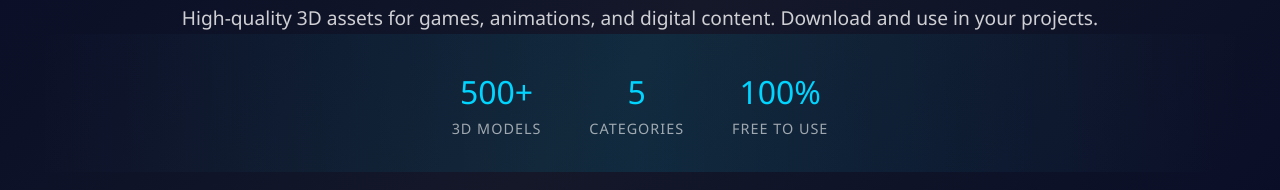
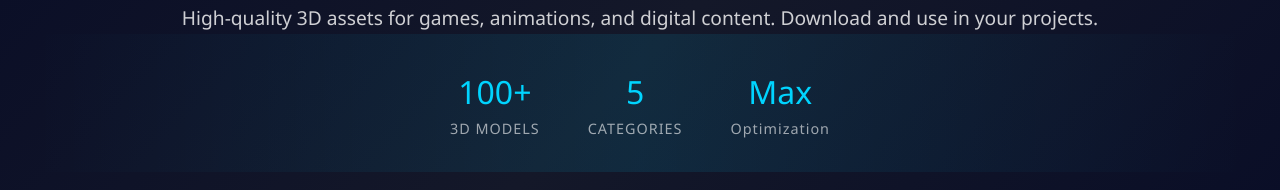
Before and after one commit to IbrahimAhmed413/ZeroWaveLabs, a React (Create React App) app: page /models in a window 1280 px wide. Shown: the part 144-334 px from the top of the page. Built offline with nearby package versions, Linux system fonts and the light colour scheme.

Commit message:
feat: done with little changes

```diff
--- a/src/components/Footer.js
+++ b/src/components/Footer.js
@@ -129,15 +129,15 @@ export default function Footer() {
 
         <div className="footer-column">
           <h4 style={{marginBottom:"1rem"}}>Services</h4>
-          <div className="footer-links"><a href="#">Cloud Solutions</a><a href="#">AI & ML</a><a href="#">Cybersecurity</a><a href="#">Data analytics</a><a href="#">DevOps</a></div>
+          <div className="footer-links"><a href="/services">Cloud Solutions</a><a href="/services">AI & ML</a><a href="/services">Cybersecurity</a><a href="/services">Data analytics</a><a href="/services">DevOps</a></div>
         </div>
         <div className="footer-column">
           <h4 style={{marginBottom:"1rem"}}>Company</h4>
-          <div className="footer-links"><a href="#">About Us</a><a href="#">Portfolio</a><a href="#">Team</a><a href="#">Careers</a><a href="#">Blogs</a></div>
+          <div className="footer-links"><a href="/#portfolio">About Us</a><a href="/#portfolio">Portfolio</a><a href="#">Team</a><a href="#"></a><a href="#"></a></div>
         </div>
         <div className="footer-column">
           <h4 style={{marginBottom:"1rem"}}>Resources</h4>
-          <div className="footer-links"><a href="#">Documentation</a><a href="#">Case Studies</a><a href="#">White Papers</a><a href="#">Support</a><a href="#">Contact</a></div>
+          <div className="footer-links"><a href="/models">3D Models</a><a href="/tempelates">Tempelates</a><a href="/tools">Tools</a><a href="#"></a><a href="#"></a></div>
         </div>
       </div>
       <div className="footer-bottom"><p>© 2025 ZeroWaveLabs. All rights reserved.</p></div>
--- a/src/components/Portfolio.js
+++ b/src/components/Portfolio.js
@@ -21,7 +21,7 @@ export default function Portfolio() {
   return (
     <section id="portfolio" className="portfolio">
       <div className="section-header container">
-        <p style={{ fontSize: '40px' }}>
+        <p style={{ fontSize: '40px' }} id='portfolio'>
           Our <span className="highlight" style={{ color: "#00d4ff" }}>Project Portfolio</span>
         </p>
         <p>Real-world solutions we've delivered for our clients</p>
--- a/src/pages/Models.jsx
+++ b/src/pages/Models.jsx
@@ -8,9 +8,9 @@ export default function Models() {
                 </h1>
                 <p className="writing">High-quality 3D assets for games, animations, and digital content. Download and use in your projects.</p>
                <div className="stats">
-                 <div className="stats_main"><p>500+</p><p className="changep">3D MODELS</p></div>
+                 <div className="stats_main"><p>100+</p><p className="changep">3D MODELS</p></div>
                     <div className="stats_main"><p>5</p><p className="changep">CATEGORIES</p></div>
-                    <div className="stats_main"><p>100%</p><p className="changep">FREE TO USE</p></div>
+                    <div className="stats_main"><p>Max</p><p className="changep">Optimization</p></div>
                </div>
             </div>
             <ModelPage />
```
